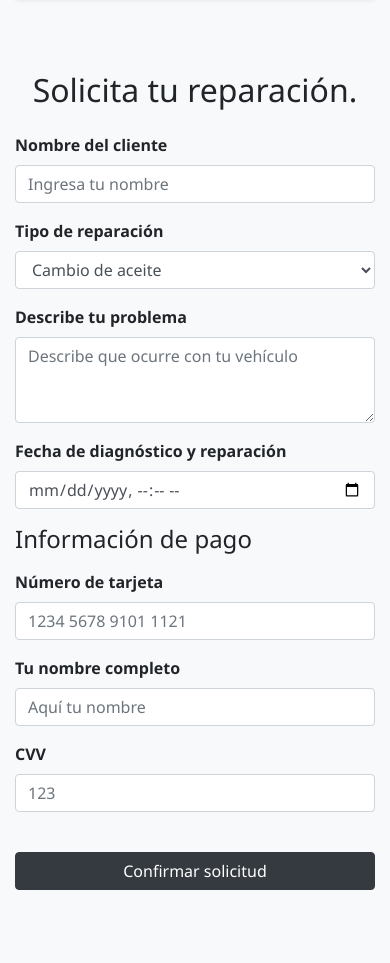
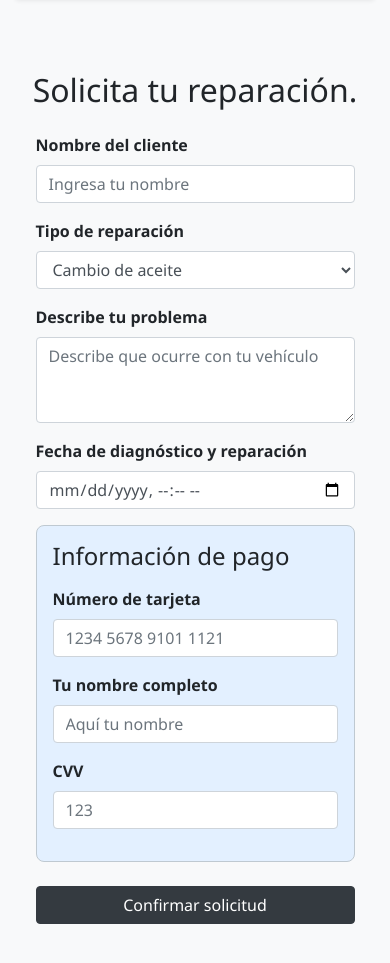
Before and after one commit to Suikyo12/Autofix_grupo2, a plain HTML site: page index.html in a window 390 px wide. Shown: the part 1400-2363 px from the top of the page. Before the commit the page ends 2338 px from the top, so only its background shows below. Drawn offline with nearby package versions, Linux system fonts and the light colour scheme.

Commit message:
Cambios de color en la información de pago\nCentrado del contenido en pantallas móviles\nAjuste del contenedor de texto para que no sea tan amplio en tablet y escritorio.

```diff
--- a/css/styles.css
+++ b/css/styles.css
@@ -46,3 +46,39 @@ hr {
   display: block;
   margin-bottom: 10px;
 }
+
+.autofix-form-wrapper {
+  width: 40rem;
+  max-width: 100%;
+  margin: 0 auto;
+}
+@media (max-width: 991px) and (min-width: 600px) {
+  .autofix-form-wrapper {
+    width: 50rem;
+  }
+}
+@media (max-width: 599px) {
+  .autofix-form-wrapper {
+    width: 90vw;
+    max-width: 100vw;
+    margin-left: auto;
+    margin-right: auto;
+    padding-left: 1rem;
+    padding-right: 1rem;
+  }
+}
+
+.pago-container {
+  background-color: #e3f0ff;
+  border: 1px solid #bfc9d1;
+  border-radius: 0.5rem;
+}
+
+.autofix-btn {
+  transition: background 0.2s, color 0.2s;
+}
+.autofix-btn:hover, .autofix-btn:focus {
+  background: #0d6efd;
+  color: #fff;
+  border-color: #0d6efd;
+}
--- a/index.html
+++ b/index.html
@@ -60,6 +60,7 @@
 <!--formulario-->
 <section class="container my-5">
   <h2 class="text-center mb-4">Solicita tu reparación.</h2>
+  <div class="autofix-form-wrapper mx-auto">
     <form>
       <div class="form-group">
         <label for="nombreCliente">Nombre del cliente</label>
@@ -85,6 +86,7 @@
       </div>
 
       <!--Infode pago-->
+      <div class="pago-container p-3 mb-4">
         <h4 class="mb-3">Información de pago</h4>
         <div class="form-group">
           <label for="numeroTarjeta">Número de tarjeta</label>
@@ -100,10 +102,11 @@
             <input type="password" class="form-control" id="cvv" placeholder="123">
           </div>
         </div>
-
+      </div>
       <!--Boton de pago-->
-    <button type="submit" class="btn btn-dark btn-block mt-4">Confirmar solicitud</button>
+      <button type="submit" class="btn btn-dark btn-block mt-4 autofix-btn">Confirmar solicitud</button>
     </form>
+  </div>
 </section>
     <!-- jQuery first, then Bootstrap JS -->
     <script src="https://code.jquery.com/jquery-3.6.0.min.js"></script>
```
Lines whose indentation alone changed are shown as unchanged.
